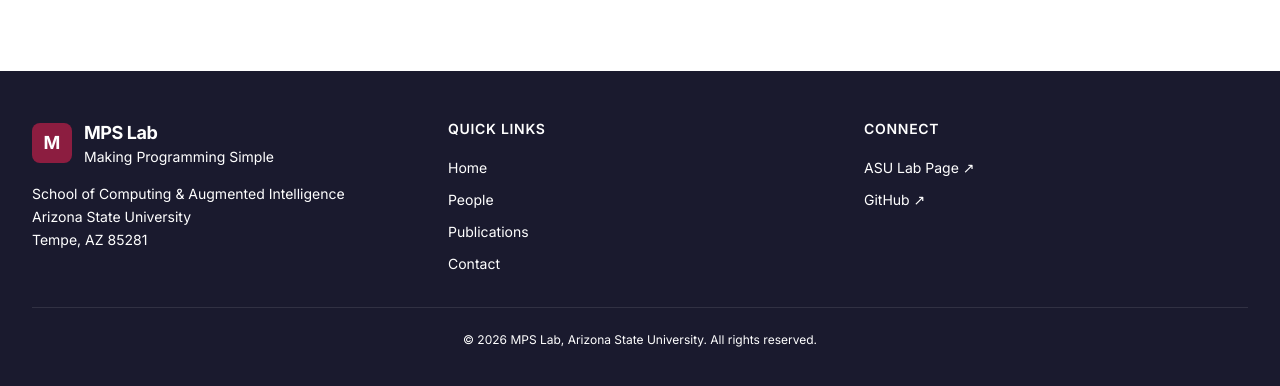
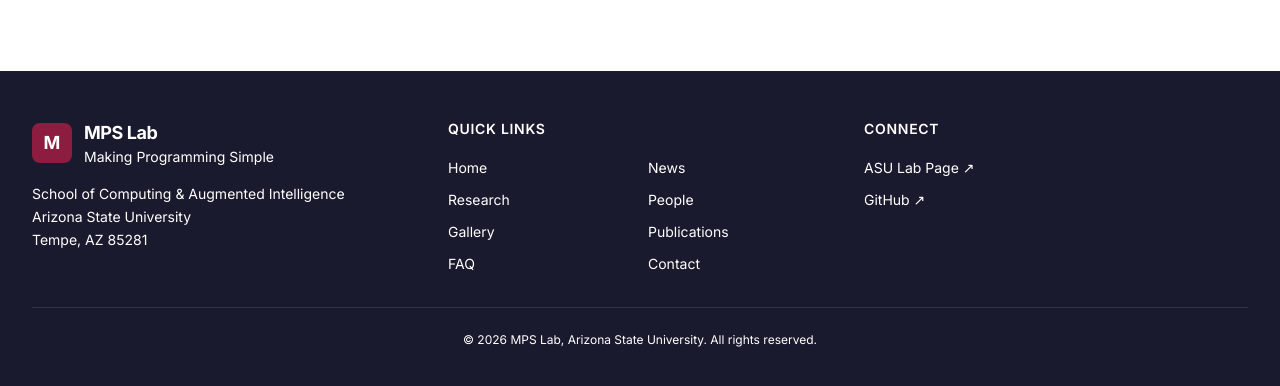
Before and after one commit to MPSLab-ASU/MPSLab-ASU.github.io, an Astro site: page / in a window 1280 px wide. Shown: the part 2953-3339 px from the top of the page. Built offline with nearby package versions, Linux system fonts and the light colour scheme; Astro itself is replaced by a stand-in of ours; some packages are replaced by stand-ins of ours.

Commit message:
feat: Add new quick links and update the layout of the quick links section in the footer component.

```diff
--- a/src/components/astro/Footer.astro
+++ b/src/components/astro/Footer.astro
@@ -8,7 +8,9 @@ const currentYear = new Date().getFullYear();
       <!-- Lab Info -->
       <div>
         <div class="flex items-center space-x-3 mb-4">
-          <div class="w-10 h-10 bg-primary rounded-lg flex items-center justify-center font-bold text-white text-lg">
+          <div
+            class="w-10 h-10 bg-primary rounded-lg flex items-center justify-center font-bold text-white text-lg"
+          >
             M
           </div>
           <div>
@@ -25,28 +27,96 @@ const currentYear = new Date().getFullYear();
 
       <!-- Quick Links -->
       <div>
-        <h4 class="font-semibold text-sm uppercase tracking-wider text-nav-text/50 mb-4">Quick Links</h4>
-        <ul class="space-y-2">
-          <li><a href="/" class="text-sm text-nav-text/70 hover:text-white transition-colors">Home</a></li>
-          <li><a href="/people" class="text-sm text-nav-text/70 hover:text-white transition-colors">People</a></li>
-          <li><a href="/publications" class="text-sm text-nav-text/70 hover:text-white transition-colors">Publications</a></li>
-          <li><a href="/contact" class="text-sm text-nav-text/70 hover:text-white transition-colors">Contact</a></li>
+        <h4
+          class="font-semibold text-sm uppercase tracking-wider text-nav-text/50 mb-4"
+        >
+          Quick Links
+        </h4>
+        <ul class="grid grid-cols-2 gap-x-4 gap-y-2">
+          <li>
+            <a
+              href="/"
+              class="text-sm text-nav-text/70 hover:text-white transition-colors"
+              >Home</a
+            >
+          </li>
+          <li>
+            <a
+              href="/news"
+              class="text-sm text-nav-text/70 hover:text-white transition-colors"
+              >News</a
+            >
+          </li>
+          <li>
+            <a
+              href="/research"
+              class="text-sm text-nav-text/70 hover:text-white transition-colors"
+              >Research</a
+            >
+          </li>
+          <li>
+            <a
+              href="/people"
+              class="text-sm text-nav-text/70 hover:text-white transition-colors"
+              >People</a
+            >
+          </li>
+          <li>
+            <a
+              href="/gallery"
+              class="text-sm text-nav-text/70 hover:text-white transition-colors"
+              >Gallery</a
+            >
+          </li>
+          <li>
+            <a
+              href="/publications"
+              class="text-sm text-nav-text/70 hover:text-white transition-colors"
+              >Publications</a
+            >
+          </li>
+          <li>
+            <a
+              href="/faq"
+              class="text-sm text-nav-text/70 hover:text-white transition-colors"
+              >FAQ</a
+            >
+          </li>
+          <li>
+            <a
+              href="/contact"
+              class="text-sm text-nav-text/70 hover:text-white transition-colors"
+              >Contact</a
+            >
+          </li>
         </ul>
       </div>
 
       <!-- Connect -->
       <div>
-        <h4 class="font-semibold text-sm uppercase tracking-wider text-nav-text/50 mb-4">Connect</h4>
+        <h4
+          class="font-semibold text-sm uppercase tracking-wider text-nav-text/50 mb-4"
+        >
+          Connect
+        </h4>
         <ul class="space-y-2">
           <li>
-            <a href="https://labs.engineering.asu.edu/mps-lab/" target="_blank" rel="noopener"
-               class="text-sm text-nav-text/70 hover:text-white transition-colors">
+            <a
+              href="https://labs.engineering.asu.edu/mps-lab/"
+              target="_blank"
+              rel="noopener"
+              class="text-sm text-nav-text/70 hover:text-white transition-colors"
+            >
               ASU Lab Page ↗
             </a>
           </li>
           <li>
-            <a href="https://github.com/MPSLab-ASU" target="_blank" rel="noopener"
-               class="text-sm text-nav-text/70 hover:text-white transition-colors">
+            <a
+              href="https://github.com/MPSLab-ASU"
+              target="_blank"
+              rel="noopener"
+              class="text-sm text-nav-text/70 hover:text-white transition-colors"
+            >
               GitHub ↗
             </a>
           </li>
```
